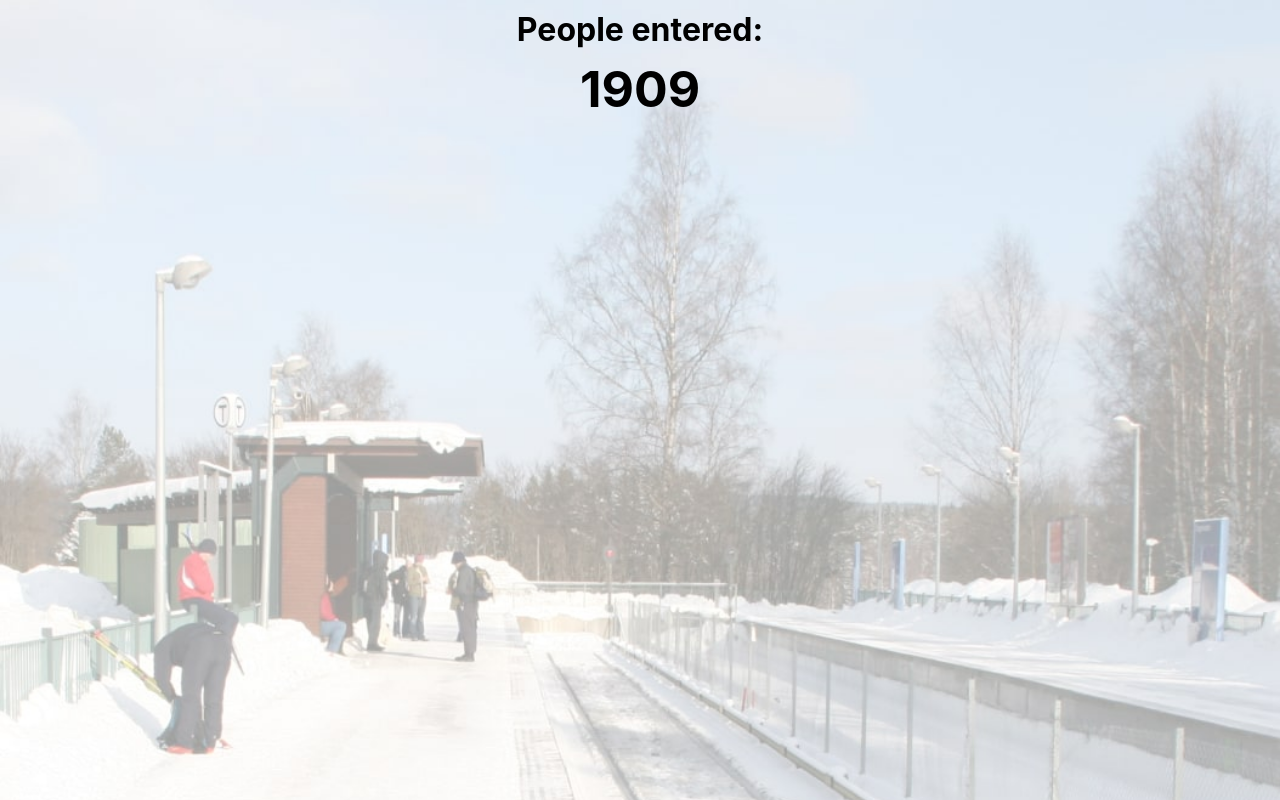
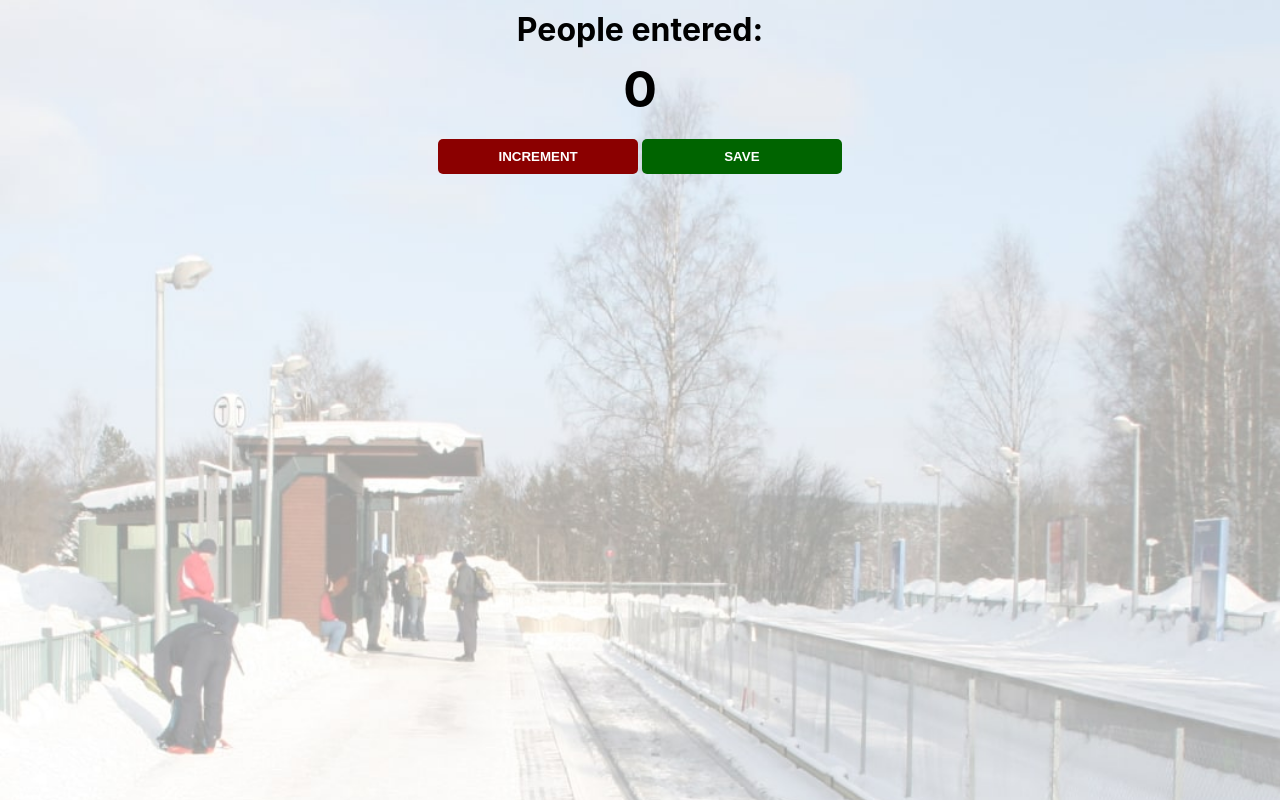
Before and after one commit to turalabdulsamad/passenger_counter_app, a plain HTML site: page index.html in a window 1280 px wide. Drawn offline with Linux system fonts and the light colour scheme.

Commit message:
version 1.0.0

```diff
--- a/index.html
+++ b/index.html
@@ -1,11 +1,13 @@
 <!DOCTYPE html>
 <html>
-    <head>
-        <link rel="stylesheet" href="styles/index.css">
-     </head>
-    <body>
-        <h1>People entered:</h1>
-        <h2 id="count_el">0</h2>
-        <script src="index.js"> </script>
-    </body>
+  <head>
+    <link rel="stylesheet" href="styles/index.css" />
+  </head>
+  <body>
+    <h1>People entered:</h1>
+    <h2 id="count-el">0</h2>
+    <button id="increment-btn" onclick="increment()">INCREMENT</button>
+    <button id="save-btn" onclick="save()">SAVE</button>
+    <script src="index.js"></script>
+  </body>
 </html>
--- a/index.js
+++ b/index.js
@@ -1 +1,11 @@
-document.getElementById("count_el").innerText=1909
+let count = 0
+
+function increment() {
+
+    count = count + 1
+    document.getElementById("count-el").innerText = count
+}
+
+function save(){
+    console.log(count)
+}
--- a/styles/index.css
+++ b/styles/index.css
@@ -26,6 +26,7 @@ button {
     width: 200px;
     margin-bottom: 5px;
     border-radius: 5px;
+    cursor: pointer;
 }
 
 #increment-btn {
```
